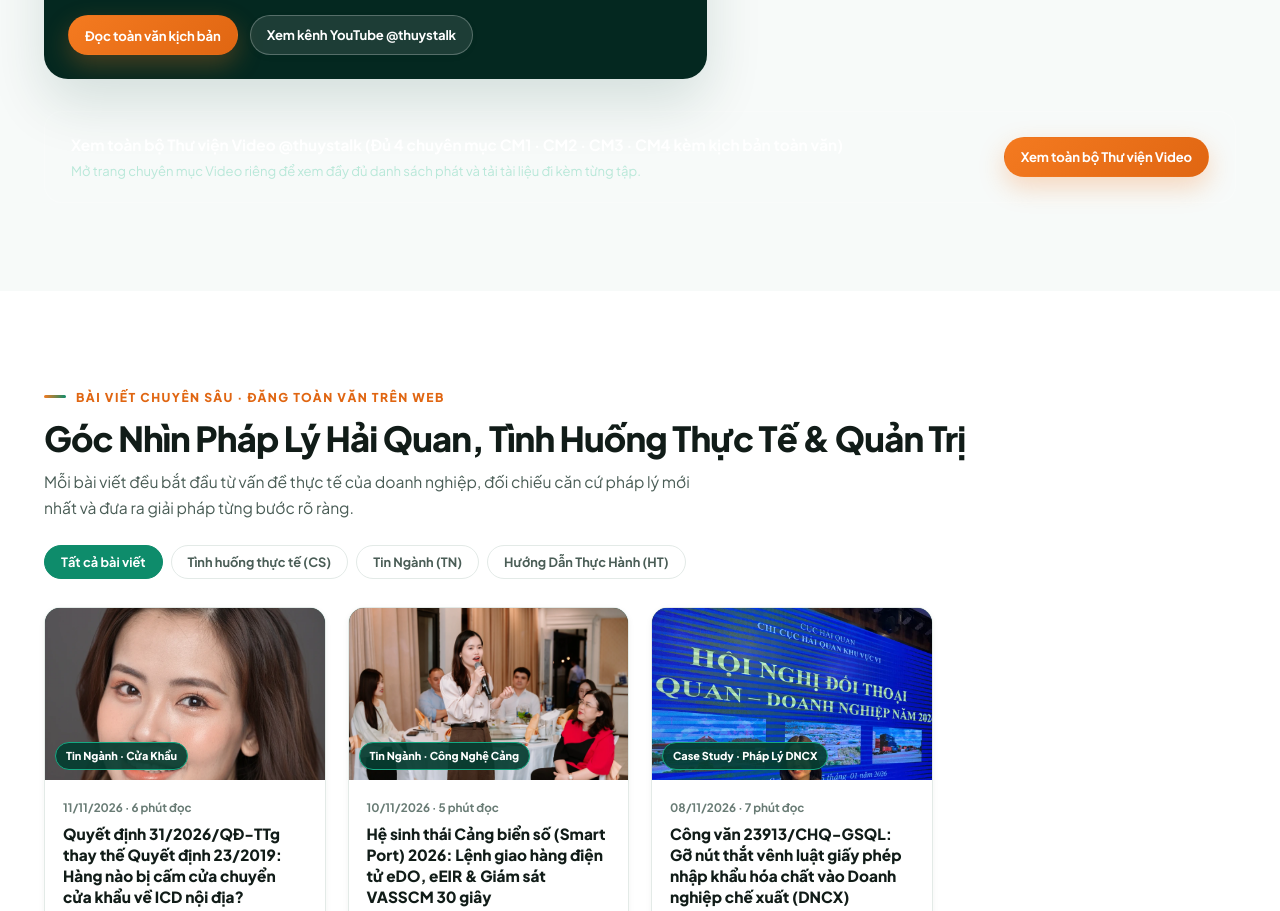
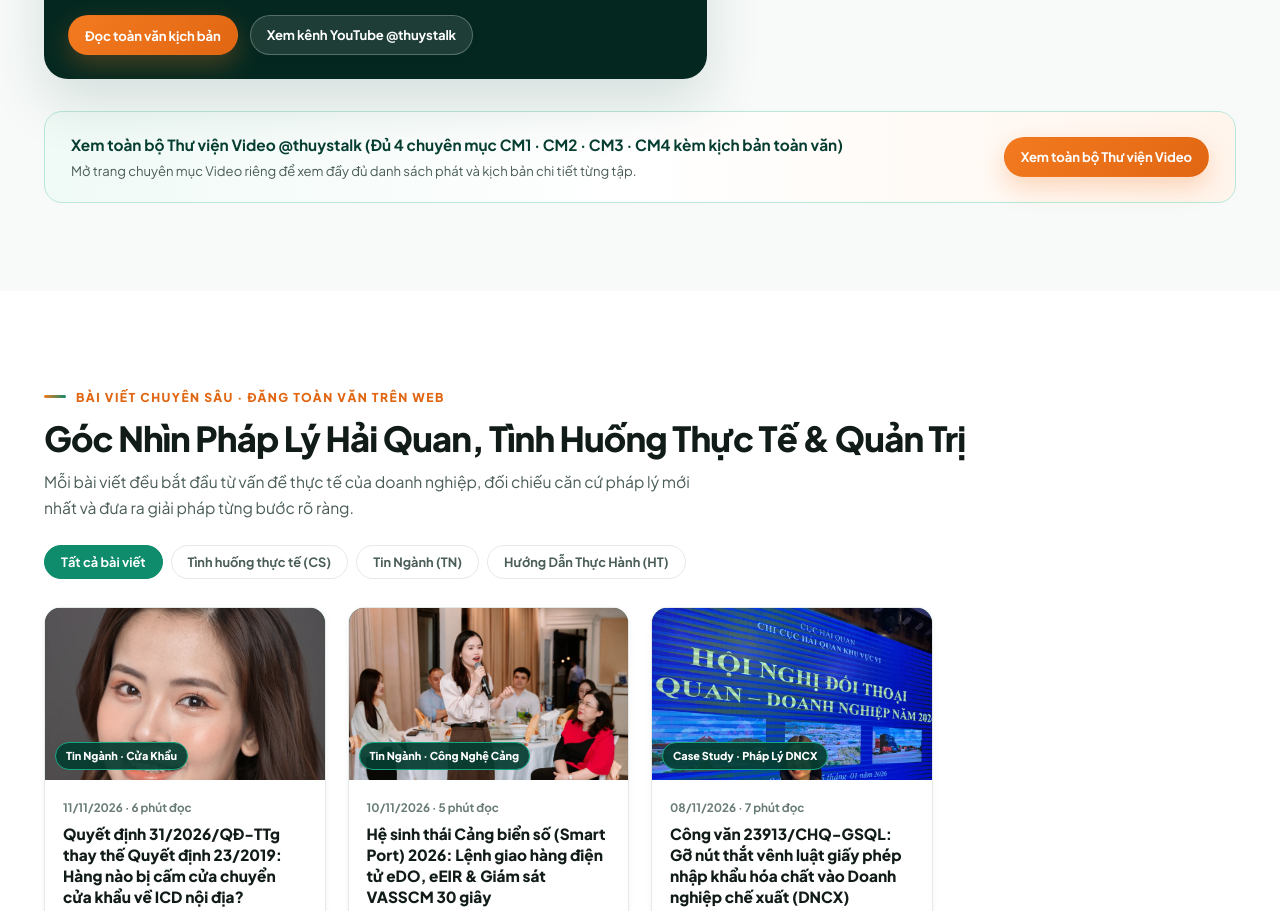
Before and after one commit to thuysyooyoo/thuystalk, a plain HTML site: page public/index.html in a window 1280 px wide. Shown: the part 4303-5214 px from the top of the page. Drawn offline with Linux system fonts and the light colour scheme; no server answers.

Commit message:
R4-07: remove section-more-bar-dark white text on light surface

```diff
--- a/public/index.html
+++ b/public/index.html
@@ -287,10 +287,10 @@
         <div class="video-playlist-col" id="videoPlaylistCol"></div>
       </div>
 
-      <div class="section-more-bar section-more-bar-dark">
+      <div class="section-more-bar">
         <div>
-          <strong style="color:#FFFFFF; font-size:0.96rem;">Xem toàn bộ Thư viện Video @thuystalk (Đủ 4 chuyên mục CM1 · CM2 · CM3 · CM4 kèm kịch bản toàn văn)</strong>
-          <p style="font-size:0.82rem; color:var(--jade-200); margin-top:2px;">Mở trang chuyên mục Video riêng để xem đầy đủ danh sách phát và tải tài liệu đi kèm từng tập.</p>
+          <strong style="color:var(--jade-900); font-size:0.96rem;">Xem toàn bộ Thư viện Video @thuystalk (Đủ 4 chuyên mục CM1 · CM2 · CM3 · CM4 kèm kịch bản toàn văn)</strong>
+          <p style="font-size:0.82rem; color:var(--ink-600); margin-top:2px;">Mở trang chuyên mục Video riêng để xem đầy đủ danh sách phát và kịch bản chi tiết từng tập.</p>
         </div>
         <a href="videos.html" class="btn btn-primary btn-sm">
           Xem toàn bộ Thư viện Video
--- a/public/styles/main.css
+++ b/public/styles/main.css
@@ -2956,12 +2956,6 @@ body.admin-mode .photo-change-trigger {
   flex-wrap: wrap;
 }
 
-.section-more-bar-dark {
-  background: rgba(255, 255, 255, 0.07);
-  border-color: rgba(255, 255, 255, 0.18);
-  color: #FFFFFF;
-}
-
 .rich-editor-toolbar {
   display: flex;
   align-items: center;
```
